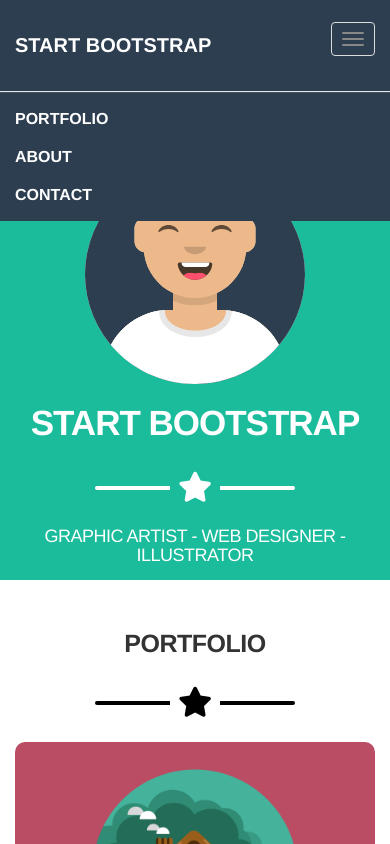
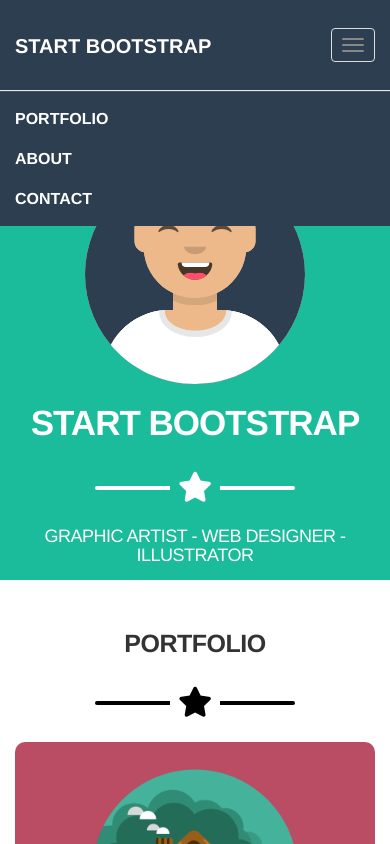
Before and after one commit to davidesaporita/html-css-bootstrap-freelancer, a plain HTML site: page index.html in a window 390 px wide. Both pictures are taken after a click on the button "Toggle navigation". Shown: the top 844 px of the page. Drawn offline with nearby package versions, Linux system fonts and the light colour scheme.

Commit message:
Fixed Navigation (all breakpoints)

```diff
--- a/css/style.css
+++ b/css/style.css
@@ -96,34 +96,29 @@ p {
 }
 
 #main-header .ds_navbar {
-  min-height: 90px;
   background-color: #2C3E50;
   border: none;
 }
 
 #main-header .ds_navbar a {
   color: #fff;
-  line-height: 60px;
   font-weight: 600;
   font-size: 16px;
 }
 
+#main-header .navbar-header {
+  height: 90px;
+}
+
 #main-header button {
-  margin-top: 22px;
   background-color: transparent;
+  margin-top: 28px;
 }
 
 #main-header a.navbar-brand {
+  margin-top: 21px;
   font-size: 20px;
   font-weight: 600;
-}
-
-#main-header .navbar-collapse {
-  margin-top: 27px;
-}
-
-#main-header .navbar-collapse a {
-  line-height: normal;
 }
 
 /* Header - Presentation */
@@ -223,6 +218,21 @@ p {
 }
 
 /* Responsive - Medium Devices */
+@media all and (min-width: 768px) {
+  #main-header .navbar-collapse {
+    /* margin-top: 27px; */
+  }
+
+  #main-header .ds_navbar .navbar-right a {
+    /* line-height: 60px; */
+  }
+
+  #main-header .navbar-collapse a {
+    /* line-height: normal; */
+  }
+}
+
+/* Responsive - Medium Devices */
 @media all and (min-width: 992px) {
   h1 {
     font-size: 60px;
@@ -271,7 +281,7 @@ p {
 }
 
 /* Responsive - Large Devices */
-@media all and (min-width: 992px) {
+@media all and (min-width: 1200px) {
   h4 {
     font-size: 25px;
   }
--- a/index.html
+++ b/index.html
@@ -16,10 +16,10 @@
   <header id="main-header">
     <div class="container-fluid">
       <div class="row darkblue">
-        <nav class="navbar navbar-default navbar-fixed-top  ds_navbar">
+        <nav class="navbar navbar-default navbar-fixed-top ds_navbar">
           <div class="container text-uppercase">
             <div class="navbar-header">
-              <button type="button" class="navbar-toggle collapsed" data-toggle="collapse" data-target="#bs-example-navbar-collapse-1" aria-expanded="false">
+              <button type="button" class="navbar-toggle collapsed" data-toggle="collapse" data-target="#navbar-collapse-1" aria-expanded="false">
                 <span class="sr-only">Toggle navigation</span>
                 <span class="icon-bar"></span>
                 <span class="icon-bar"></span>
@@ -27,7 +27,7 @@
               </button>
               <a class="navbar-brand" href="#">Start Bootstrap</a>
             </div>
-            <div class="collapse navbar-collapse" id="bs-example-navbar-collapse-1">
+            <div class="collapse navbar-collapse" id="navbar-collapse-1">
               <ul class="nav navbar-nav navbar-right">
                 <li><a href="#">Portfolio</a></li>
                 <li><a href="#">About</a></li>
```
